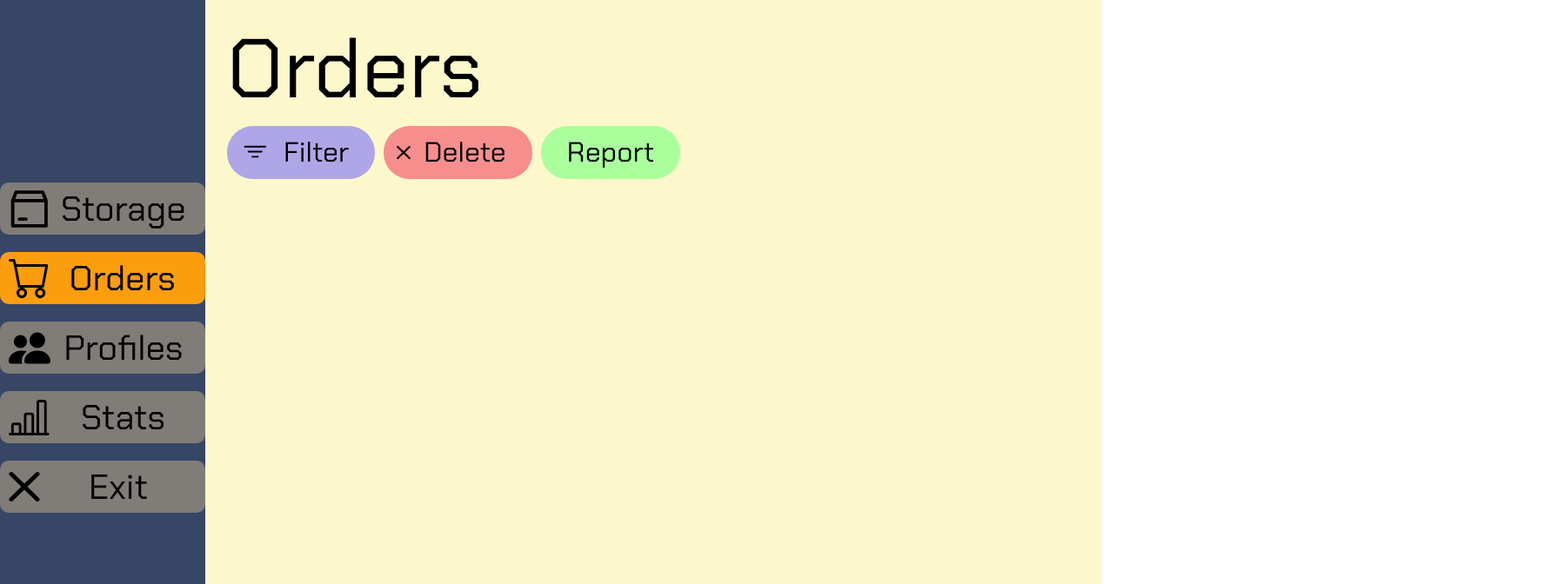
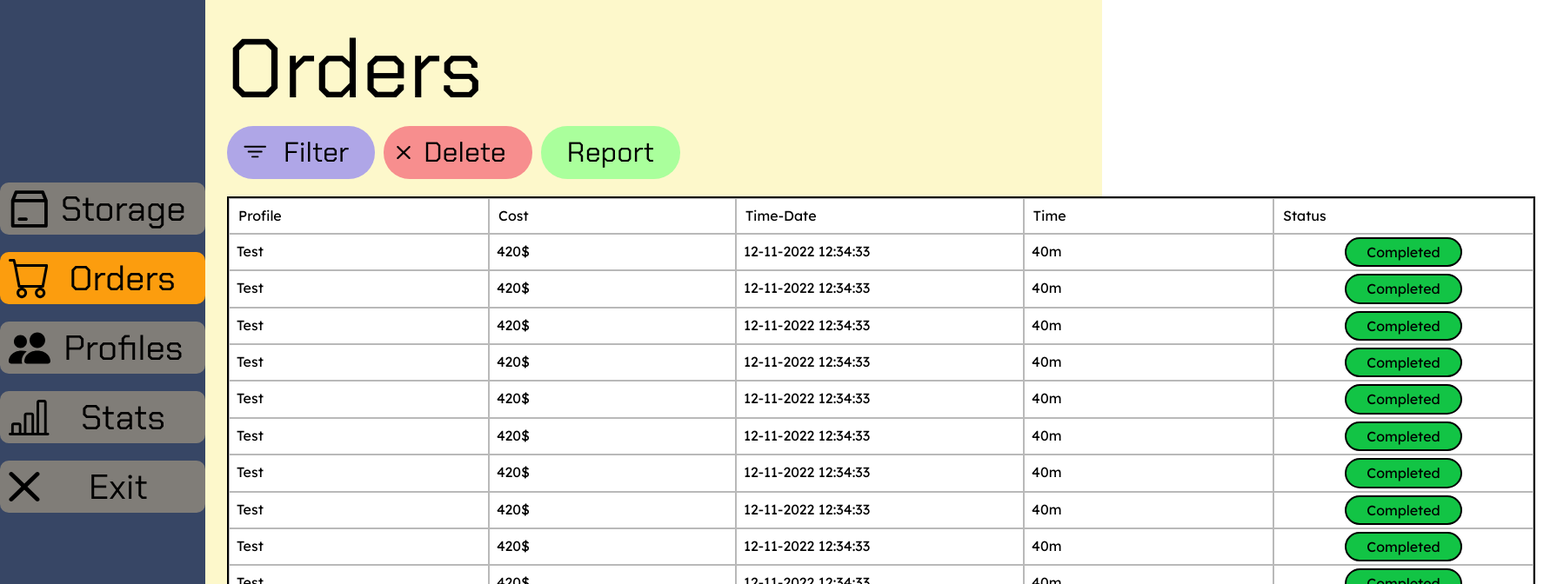
Before and after one commit to VladimirM27/Portal-Front, a React (Create React App) app: page /orders in a window 1280 px wide. Shown: the top 672 px of the page at 87% size, 1790 px wide, since content can reach past the window. Built offline with nearby package versions, Linux system fonts and the light colour scheme.

Commit message:
Orders page is implemented. Modal window is implemented too

```diff
--- /dev/null
+++ b/src/component/ModalOrder.jsx
@@ -0,0 +1,48 @@
+import React from 'react';
+import IngredientInfo from "./IngredientInfo";
+import ProductTable from "./ProductTable";
+
+const ModalOrder = ({isActive, setIsActive, cost, setCost, status, setStatus, time, setTime, address, setAddress, product, setProduct}) => {
+
+    return (
+        <div className={isActive ? 'modal-order-wrapper' : 'modal-order-wrapper-hidden'} onClick={() => setIsActive(false)}>
+            <div className={isActive? `modal__content active` : 'classes.modal__content'} onClick={e => e.stopPropagation()}>
+                <form className='order-form'>
+                    <div className="form-input">
+                        <div className="form-input-name input-add">
+                            <span className="form-input_title">Cost</span>
+                            <input type='number' value={cost}/>
+                        </div>
+                        <div className="form-input-type input-add">
+                            <span className="form-input_title input-add">Status</span>
+                            <select className="form-input_type">
+                                <option selected={status==='Completed' ? true : false}>Completed</option>
+                                <option selected={status==='Preparing' ? true : false}>Preparing</option>
+                                <option selected={status==='On the way' ? true : false}>On the way</option>
+                                <option selected={status==='Declined' ? true : false}>Declined</option>
+                            </select>
+                        </div>
+                        <div className="form-input-vendor input-add">
+                            <span className="form-input_title">Time</span>
+                            <input type='text' value={time}/>
+                        </div>
+                        <div className="form-input-capacity input-add width">
+                            <span className="form-input_title">Address</span>
+                            <input style={{width:'830px'}} type='text' value={address}/>
+                        </div>
+                    </div>
+                    <div className="form-note input-add">
+                        <span className="form-input_title">Product</span>
+                        <ProductTable/>
+                    </div>
+                    <div className='form-note-btn'>
+                        <button style={{cursor:"pointer"}} onClick={() => {setIsActive(false)}}>Cancel</button>
+                        <button style={{cursor:"pointer"}} onClick={() => {}}>Ok</button>
+                    </div>
+                </form>
+            </div>
+        </div>
+    );
+};
+
+export default ModalOrder;
--- /dev/null
+++ b/src/component/OrdersTable.jsx
@@ -0,0 +1,51 @@
+import React, {useState} from 'react';
+import IngredientInfo from "./IngredientInfo";
+import ModalOrder from "./ModalOrder";
+
+const OrdersTable = () => {
+    const trArr = [1,2,3,4,5,6,7,8,9,10];
+    const [modalActive,setModalActive] = useState(false);
+    const [cost,setCost] = useState(0);
+    const [status,setStatus] = useState('Completed');
+    const [time, setTime] = useState('0m');
+    const [address, setAddress] = useState('');
+    const [product, setProduct] = useState([]);
+
+    return (
+        <div className='storage-table'>
+            <ModalOrder isActive={modalActive} setIsActive={setModalActive} cost={cost} setCost={setCost} status={status} setStatus={setStatus} time={time} setTime={setTime} address={address} setAddress={setAddress} product={product} setProduct={setProduct}/>
+            <div className='storage-table-header'>
+                <span>Profile</span>
+                <span>Cost</span>
+                <span>Time-Date</span>
+                <span>Time</span>
+                <span>Status</span>
+            </div>
+            {trArr.map((trItem,index) =>
+                <div
+                     onClick={() => {
+                         console.log("here")
+                         setModalActive(true)
+                         setCost(2)
+                         setStatus('Preparing')
+                         setTime(2)
+                         setAddress(2)
+                     }}
+                     className='ingredient-info'
+                >
+                    <span className='order-profile'>Test</span>
+                    <span className='order-cost'>420$</span>
+                    <span className='order-timedate'>12-11-2022 12:34:33</span>
+                    <span className='order-time'>40m</span>
+                    <div className="order-info_state">
+                        <div className='order-status'>
+                            Completed
+                        </div>
+                    </div>
+                </div>
+            )}
+        </div>
+    );
+};
+
+export default OrdersTable;
--- /dev/null
+++ b/src/component/ProductTable.jsx
@@ -0,0 +1,30 @@
+import React from 'react';
+import IngredientInfo from "./IngredientInfo";
+
+const ProductTable = () => {
+    const trArr = [0,1,2,3,4,5,6,7,8,9,10,11,12,13,14]
+    return (
+        <div className='products-table'>
+            <div className='storage-table-header'>
+                <span>Name</span>
+                <span>Capacity</span>
+                <span>Amount</span>
+                <span>Cost for 1</span>
+                <span>Cost</span>
+            </div>
+            {trArr.map((trItem,index) =>
+                <div
+                    className='ingredient-info'
+                >
+                    <span className='product-name'>Milk</span>
+                    <span className='product-capacity'>1 l</span>
+                    <span className='product-amount'>3</span>
+                    <span className='product-cost1'>20</span>
+                    <span className='product-cost'>60</span>
+                </div>
+            )}
+        </div>
+    );
+};
+
+export default ProductTable;
--- a/src/pages/OrdersPage.jsx
+++ b/src/pages/OrdersPage.jsx
@@ -4,11 +4,12 @@ import AddSupleModalView from "../component/AddSupleModalView";
 import IngredientTable from "../component/IngredientTable";
 import {Link, useNavigate} from "react-router-dom";
 import Menu from "../component/Menu";
+import OrdersTable from "../component/OrdersTable";
+import ModalOrder from "../component/ModalOrder";
 
 const OrdersPage = ({isAuthorizetion}) => {
 
     const [modalActive,setModalActive] = useState(false);
-    const [supleModelActive,setSupleModalActive] = useState(false);
     const navOrders = useNavigate();
 
     const exit =(e) => {
@@ -20,10 +21,8 @@ const OrdersPage = ({isAuthorizetion}) => {
     }
 
     return (
-        <div className='outer-wrapper main'>
+        <div className='outer-wrapper main' style={{position:'relative'}} onClick={() => setModalActive(false)}>
             <Menu exit={exit} isAuthorizetion={isAuthorizetion} tf={tf} indexActive={1}/>
-            <AddModalVIew active={modalActive} setActive={setModalActive}/>
-            <AddSupleModalView activeSuple={supleModelActive} setSupleModalActive={setSupleModalActive}/>
             <div className='storage'>
                 <h2 className="storage-title">Orders</h2>
                 <div className="storage-mod">
@@ -45,12 +44,11 @@ const OrdersPage = ({isAuthorizetion}) => {
                     </button>
                     <button
                         className='storage-btn add_btn'
-                        onClick={() => setModalActive(true)}
                     >
                         <span className='storage-btn_title'>Report</span>
                     </button>
                 </div>
-                {/*<OrdersTable setSupleModalActive={setSupleModalActive}/>*/}
+                <OrdersTable/>
             </div>
         </div>
     );
--- a/src/pages/StoragePage.jsx
+++ b/src/pages/StoragePage.jsx
@@ -2,13 +2,11 @@ import React,{useState} from 'react';
 import AddModalVIew from '../component/AddModalVIew';
 import AddSupleModalView from '../component/AddSupleModalView';
 import IngredientTable from '../component/IngredientTable';
-import {Link, useNavigate} from "react-router-dom";
 import Menu from "../component/Menu";
 
 const StoragePage = ({isAuthorizetion}) => {
 	const [modalActive,setModalActive] = useState(false);
 	const [supleModelActive,setSupleModalActive] = useState(false);
-	const navOrders = useNavigate();
 
 	const exit =(e) => {
     e.preventDefault();
--- a/src/styles/index.scss
+++ b/src/styles/index.scss
@@ -236,6 +236,7 @@
 .ingredient-info_exp {
 	width: 249px;
 }
+
 .ingredient-info_state {
 	box-sizing: border-box;
 	width: 178px;
@@ -251,6 +252,58 @@
 	text-align: center;
 	border: 2px solid black;
 	border-radius: 30px;
+}
+
+
+.order-profile{
+	width: 299px;
+}
+.order-cost{
+	width: 284px;
+}
+.order-timedate{
+	width: 331px;
+}
+.order-time{
+	width: 287px;
+}
+.order-info_state {
+	box-sizing: border-box;
+	width: 299px;
+	display: flex;
+	justify-content: center;
+	border: 1px solid #B9B9B9;
+}
+.order-status {
+	width: 40%;
+	margin: 3px 0;
+	background: #12c445;
+	padding: 6px;
+	text-align: center;
+	border: 2px solid black;
+	border-radius: 30px;
+}
+
+
+.product-name{
+	width: 264px;
+
+}
+.product-capacity{
+	width: 312px;
+
+}
+.product-amount{
+	width: 293px;
+
+}
+.product-cost1{
+	width: 320px;
+
+}
+.product-cost{
+	width: 237px;
+
 }
 .displayClear {
 	display: none;
@@ -405,6 +458,9 @@
 	text-align: center;
 	box-sizing: border-box;
 }
+.width{
+	width: 800px;
+}
 .form-input .input-add input, .form-input_type {
 	width: 260px;
 	height: 46px;
@@ -433,6 +489,16 @@
 	resize: none;
 	margin-bottom:30px;
 }
+
+.form-input_area-order {
+	width: 850px;
+	height: 204px;
+	border-radius: 20px;
+	background: #D9D9D9;
+	border: none;
+	resize: none;
+	margin-bottom:30px;
+}
 .form-note-btn {
 	width: 800px;
 	display: flex;
@@ -452,3 +518,64 @@
 	width: 956px;
 	height: 170px;
 }
+
+.modal-order-wrapper{
+	opacity: 1;
+	height: 100vh;
+	width: 100vw;
+	background-color: rgba(0,0,0,0.4);
+	position: fixed;
+	top: 0;
+	display: flex;
+	justify-content: center;
+	align-items: center;
+	transition: 1s;
+	position: absolute;
+
+}
+.modal-order-wrapper-hidden{
+	height: 100vh;
+	width: 100vw;
+	background-color: rgba(0,0,0,0.4);
+	position: fixed;
+	top: 0;
+	display: flex;
+	justify-content: center;
+	align-items: center;
+	opacity: 0;
+	pointer-events: none;
+	transition: 1s;
+	position: absolute;
+}
+.modal__content{
+	padding: 20px;
+	border-radius: 12px;
+	background-color: rgba(252, 248, 213, 1);
+	width: 50%;
+	transform: scale(0.5);
+	transition: 0.4s all;
+}
+.modal__content.active{
+	transform: scale(1);
+}
+
+.order-form {
+	width: 850px;
+	padding: 10px;
+	display: flex;
+	flex-direction: column;
+	align-items: center;
+}
+
+.products-table {
+	margin-top: 20px;
+	width: 700px;
+	min-height:auto;
+	max-height:350px;
+	overflow: auto;
+	background: $second-main-text-color;
+	border: 2px solid black;
+	text-align: left;
+	font-family: $prm-fonts;
+	overflow: scroll!important;
+}
```
